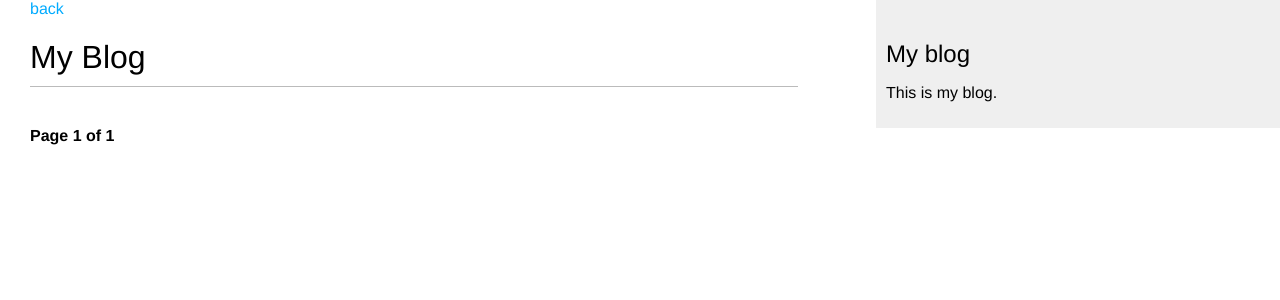
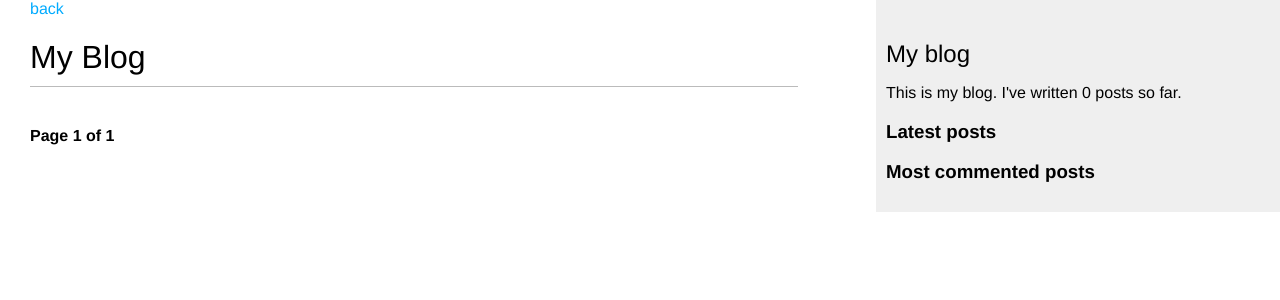
Before and after one commit to ValSL/Django_by_example, a Django app: page /blog/ in a window 1280 px wide. Shown: the top 300 px of the page. Run offline with Django 3.2, Linux system fonts and the light colour scheme; data that the repository does not hold is empty.

Commit message:
Custom template tags

```diff
--- a/mysite/blog/templates/blog/base.html
+++ b/mysite/blog/templates/blog/base.html
@@ -1,4 +1,5 @@
 {% load static %}
+{% load blog_tags %}
 <!DOCTYPE html>
 <html lang="en">
 <head>
@@ -12,7 +13,21 @@
 </div>
 <div id="sidebar">
     <h2>My blog</h2>
-      <p>This is my blog.</p>
+    <p>This is my blog. I've written {% total_posts %} posts so far.</p>
+    <h3>Latest posts</h3>
+    {% show_latest_posts 3 %}
+
+    <h3>Most commented posts</h3>
+    {% get_most_commented_posts as most_commented_posts %}
+    <ul>
+        {% for post in most_commented_posts %}
+            <li>
+                <a href="{{ post.get_absolute_url }}">{{ post.title }}</a>
+            </li>
+
+        {% endfor %}
+
+    </ul>
 </div>
 </body>
 </html>
--- /dev/null
+++ b/mysite/blog/templates/blog/post/latest_posts.html
@@ -0,0 +1,7 @@
+<ul>
+    {% for post in latest_posts %}
+        <li>
+            <a href="{{ post.get_absolute_url }}">{{ post.title }}</a>
+        </li>
+    {% endfor %}
+</ul>
--- /dev/null
+++ b/mysite/blog/templatetags/blog_tags.py
@@ -0,0 +1,23 @@
+from django import template
+from ..models import Post
+from django.db.models import Count
+
+# Необходимая переменная с именем register для точго, чтобы модуль считался валидной
+# библиотекой тегов
+register = template.Library()
+
+
+@register.simple_tag(name='total_posts')
+def total_posts():
+    return Post.published.count()
+
+
+@register.inclusion_tag('blog/post/latest_posts.html')
+def show_latest_posts(count=5):
+    latest_posts = Post.published.order_by('-publish')[:count]
+    return {'latest_posts': latest_posts}
+
+
+@register.simple_tag
+def get_most_commented_posts(count=5):
+    return Post.published.annotate(total_comments=Count('comments')).order_by('-total_comments')[:count]
```
Also changed, not shown: mysite/blog/templatetags/__init__.py (added). Lines whose indentation alone changed are shown as unchanged.
